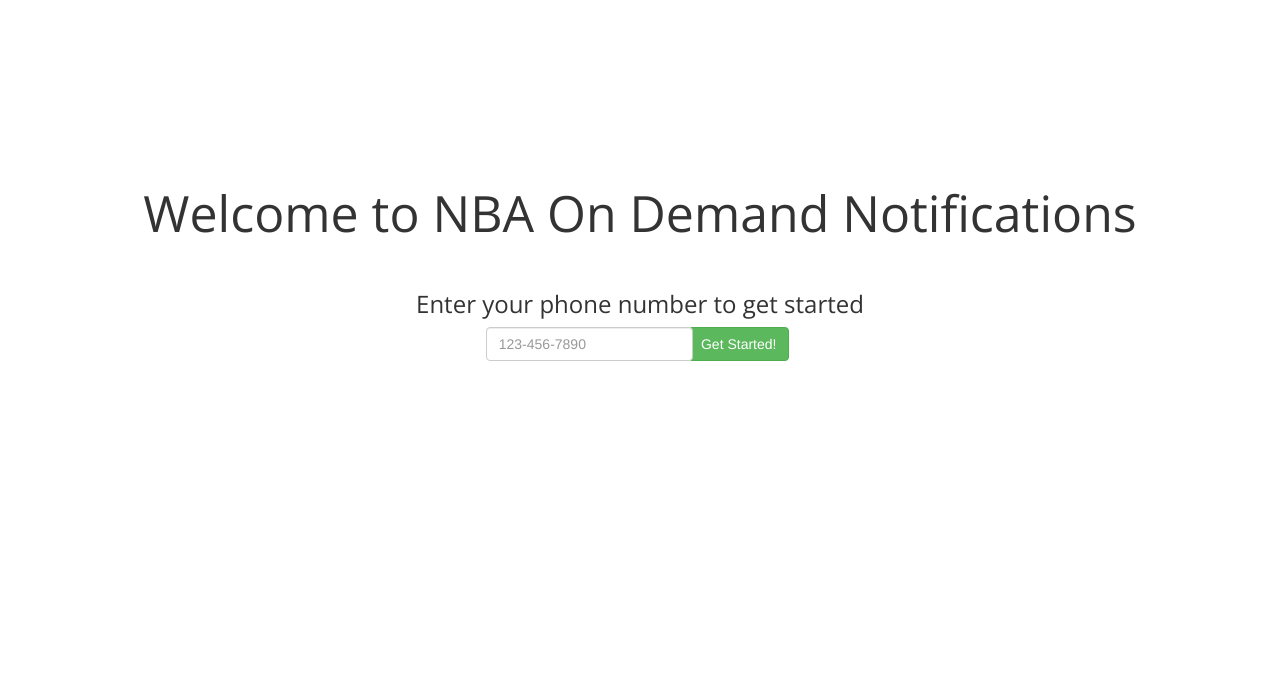
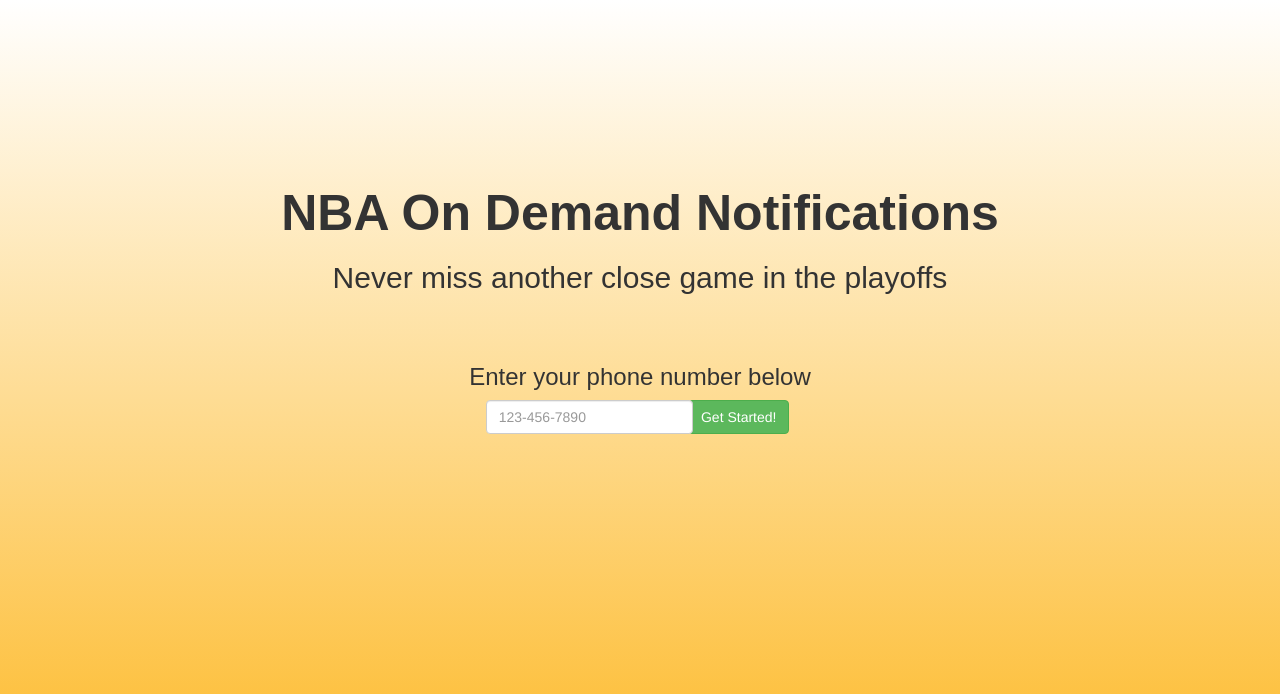
Before and after one commit to neelparekh/ExcitingNBAGames, a Flask app: template exciting_nba_games_app/templates/home.html in a window 1280 px wide. Shown: the top 694 px of the page. Run offline with Flask 2, Linux system fonts and the light colour scheme; the template is opened without the code that fills it, so the values that code supplies are empty; some libraries are stand-ins or nearby versions.

Commit message:
cleanup css & verify flow

```diff
--- a/exciting_nba_games_app/app.py
+++ b/exciting_nba_games_app/app.py
@@ -31,6 +31,7 @@
 REGION="us-east-1"
 USER=os.getenv("DB_USER")
 PW=os.getenv("DB_PW")
+TIMEOUT_VALUE=7
 
 # blueprint for auth routes in our app
 auth = Blueprint('auth', __name__)
@@ -88,14 +89,14 @@
 def validatePhone():
     inputPhone = str(request.form['phone'])
     valid = re.match("^\(?([0-9]{3})\)?[-.●]?([0-9]{3})[-.●]?([0-9]{4})$", inputPhone)
-    inputPhone = '+1' + inputPhone
+    inputPhone = '+1' + inputPhone.replace("-","").replace("(","").replace(")","")
     code = randint(10000,99999)
     if not valid:
         flash('Invalid Phone Number', 'error')
         return redirect(url_for('home'))
 
     try:
-        conn = mysql.connector.connect(host=ENDPOINT, database=DBNAME, user=USER, password=PW)
+        conn = mysql.connector.connect(host=ENDPOINT, database=DBNAME, user=USER, password=PW, connection_timeout=TIMEOUT_VALUE)
         cur = conn.cursor()
         cur.execute(f"INSERT INTO dev.users (phone, verifyCode, verifyCodeTimeStamp, isVerified, wantsNotifications) VALUES ({inputPhone}, {code}, '{datetime.now()}', {0}, {1})")
         conn.commit()
@@ -115,6 +116,7 @@
                              to=inputPhone
                          )
         flash('Verify', 'verify')
+        flash('A text message containing a 5 digit code has been sent to your number')
         return redirect(url_for('home'))
     except:
         flash('SMS Failed', 'error')
@@ -133,7 +135,7 @@
             conn.commit()
             cur.close()
             conn.close()
-            flash('Verification Complete!', 'success')
+            flash('Verification Complete! You will now receive notifications for all close games', 'success')
             return redirect(url_for('home'))
         else:
             flash('Incorrect Code Entered', 'error')
--- a/exciting_nba_games_app/static/css/style.css
+++ b/exciting_nba_games_app/static/css/style.css
@@ -1,10 +1,15 @@
 body {
   min-height: 90%;
   padding-top: 50px;
+  background-image: linear-gradient(white, #fdb927);
+  background-repeat: no-repeat;
+  background-attachment: fixed;
 }
 
 .navbar-custom {
-  background-color:#575BA8!important;
+  background:#4700eb!important;
+  font-family: 'Rubik', sans-serif;
+  font-weight: 600;
 }
 
 .navbar-custom ul {
@@ -33,10 +38,15 @@
 
 .big-h1 {
   font-size:50px;
+  font-weight: 700;
 }
 
 .thin-font {
   font-family: 'Open Sans', sans-serif;
+}
+
+.hero-font {
+  font-family: 'Rubik', sans-serif;
 }
 
 #outputPanel {
@@ -68,3 +78,16 @@
 .slight-margin {
   margin: 8px;
 }
+
+.steps {
+    border-radius: 50%;
+    width: 55px;
+    height: 55px;
+    padding: 8px;
+    background: #fff;
+    border: 2px solid #666;
+    color: #666;
+    text-align: center;
+    font: 32px Arial, sans-serif;
+    left: 50%;
+}
--- a/exciting_nba_games_app/templates/home.html
+++ b/exciting_nba_games_app/templates/home.html
@@ -4,11 +4,12 @@
   <div class="emptyspace"></div>
   <br>
   <div class="text-center overlay-diag">
-    <h1 class="thin-font big-h1">Welcome to NBA On Demand Notifications</h1>
-    <br>
+    <h1 class="hero-font big-h1">NBA On Demand Notifications</h1>
+    <h2 class="hero-font">Never miss another close game in the playoffs</h2>
+    <br><br>
     {% with verify = get_flashed_messages(category_filter=["verify"]) %}
       {% if verify %}
-        <h3 class="thin-font">Enter the five digit code sent to your phone</h3>
+        <h3 class="thin-font">Enter the code sent to your phone below</h3>
         <form class="form-inline" id="verifyPhone" method="POST" action="/verify_phone">
           <div class="form-group row">
             <div class="col-md-7">
@@ -18,7 +19,8 @@
           </div>
         </form>
       {% else %}
-        <h3 class="thin-font">Enter your phone number to get started</h3>
+
+        <h3 class="hero-font">Enter your phone number below</h3>
         <form class="form-inline" id="enterPhone" method="POST" action="/validate_phone">
           <div class="form-group row">
             <div class="col-md-7">
```
